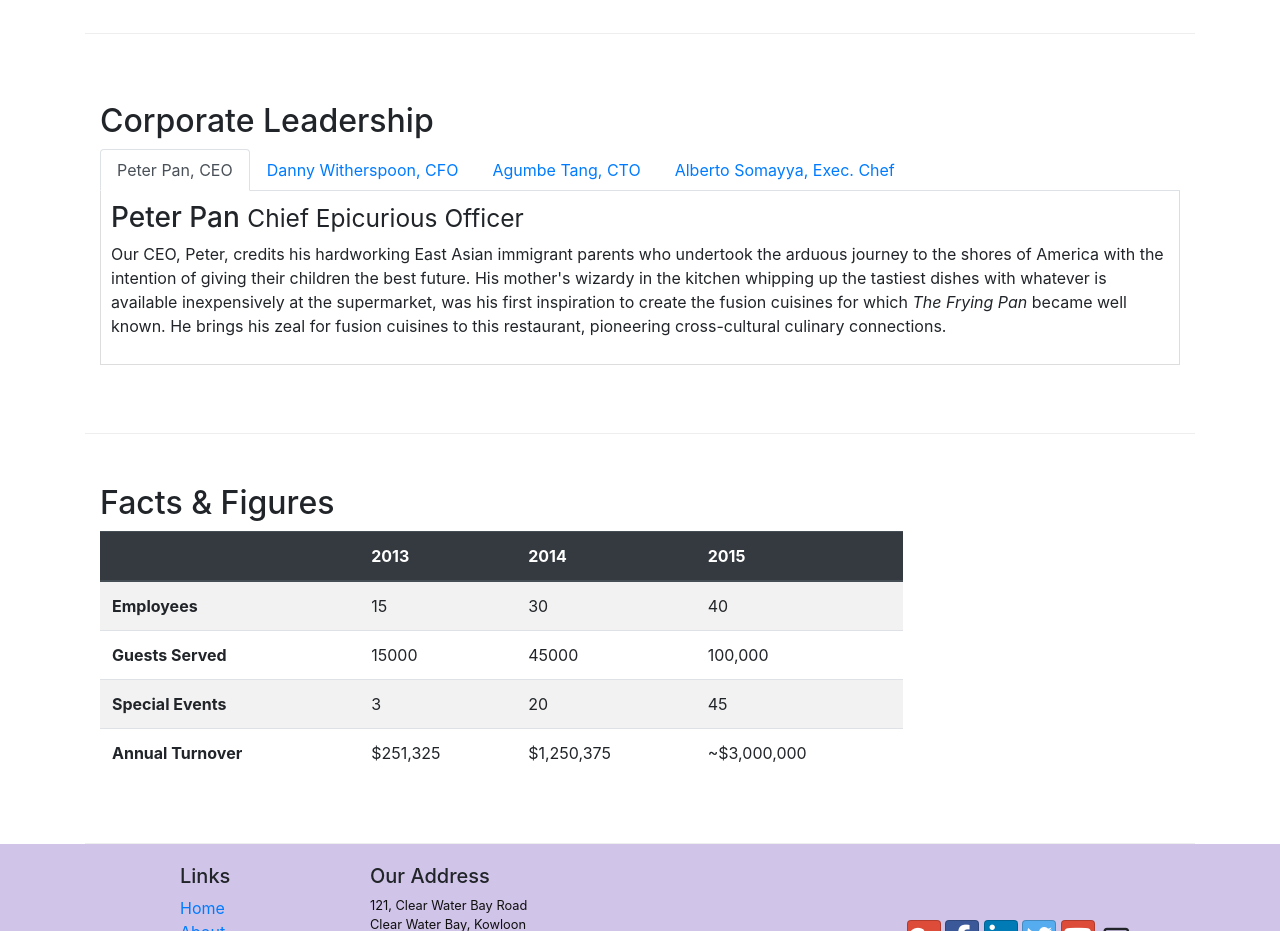
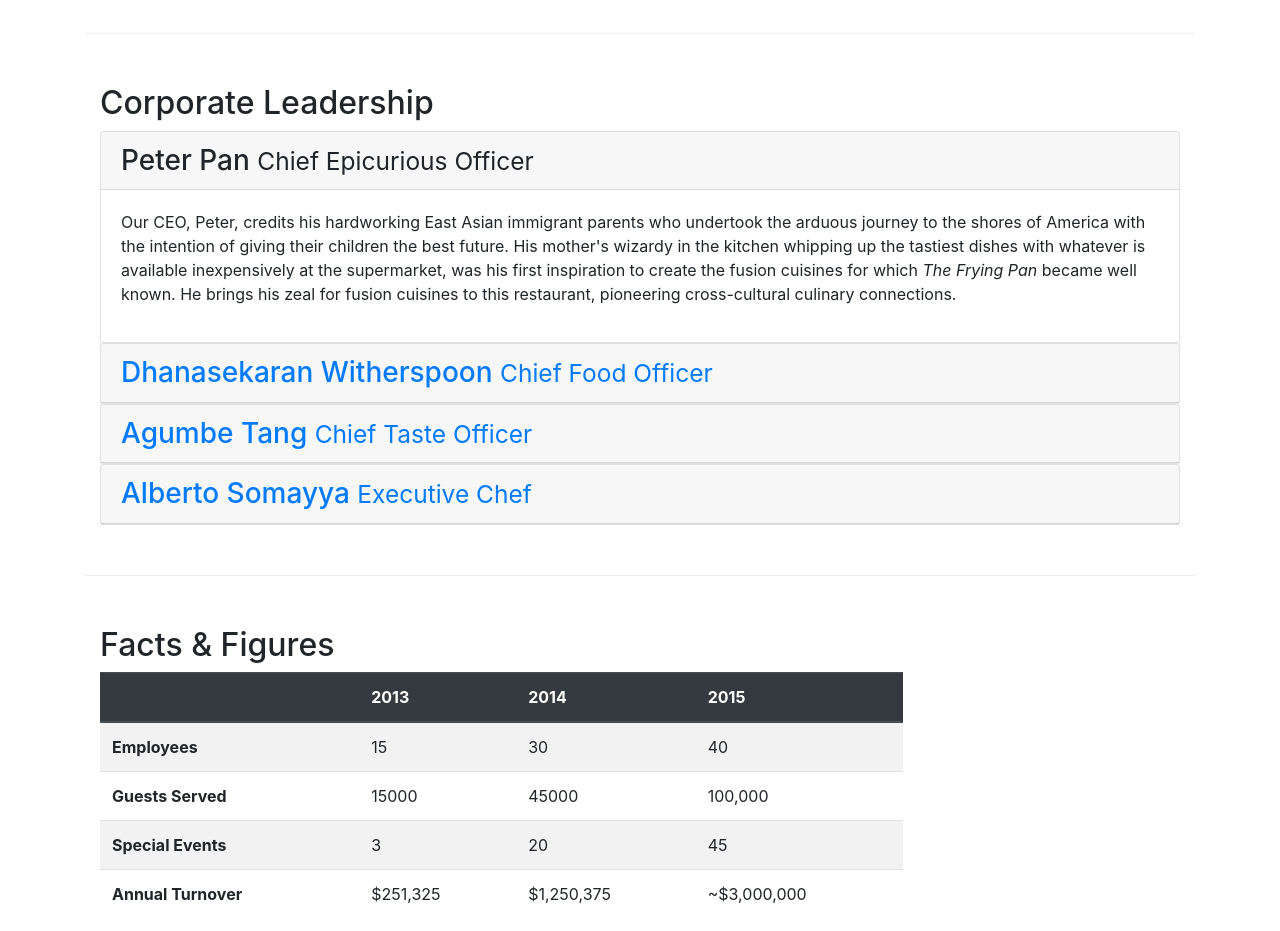
Before and after one commit to greeegooo/coursera-Bootstrap4, a plain HTML site: page aboutus.html in a window 1280 px wide. Shown: the part 940-1871 px from the top of the page. Drawn offline with nearby package versions, Linux system fonts and the light colour scheme.

Commit message:
Accordion

```diff
--- a/aboutus.html
+++ b/aboutus.html
@@ -105,44 +105,68 @@
                 <div class="col">
                     <h2>Corporate Leadership</h2>
 
-                    <ul class="nav nav-tabs">
-                        <li class="nav-item">
-                          <a class="nav-link active" href="#peter"
-                            role="tab" data-toggle="tab">Peter Pan, CEO</a>
-                        </li>
-                        <li class="nav-item">
-                          <a class="nav-link" href="#danny" role="tab"
-                            data-toggle="tab">Danny Witherspoon, CFO</a>
-                        </li>
-                        <li class="nav-item">
-                          <a class="nav-link" href="#agumbe"role="tab"
-                            data-toggle="tab">Agumbe Tang, CTO</a>
-                        </li>
-                        <li class="nav-item">
-                          <a class="nav-link" href="#alberto" role="tab"
-                            data-toggle="tab">Alberto Somayya, Exec. Chef</a>
-                        </li>
-                    </ul>
+                    <div id="accordion">
 
-                    <div class="tab-content">
-                        <div role="tabpanel" class="tab-pane fade show active" id="peter">
-                            <h3>Peter Pan <small>Chief Epicurious Officer</small></h3>
-                            <p class="d-none d-sm-block">Our CEO, Peter, credits his hardworking East Asian immigrant parents who undertook the arduous journey to the shores of America with the intention of giving their children the best future. His mother's wizardy in the kitchen whipping up the tastiest dishes with whatever is available inexpensively at the supermarket, was his first inspiration to create the fusion cuisines for which <em>The Frying Pan</em> became well known. He brings his zeal for fusion cuisines to this restaurant, pioneering cross-cultural culinary connections.</p>
+                        <div class="card">
+                            <div class="card-header" role="tab" id="peterhead">
+                                <h3 class="mb-0">
+                                    <a data-toggle="collapse" data-target="#peter">
+                                    Peter Pan <small>Chief Epicurious Officer</small>
+                                    </a>
+                                </h3>
+                            </div>
+                            <div class="collapse show" id="peter" data-parent="#accordion">
+                                <div class="card-body">
+                                    <p class="d-none d-sm-block">Our CEO, Peter, credits his hardworking East Asian immigrant parents who undertook the arduous journey to the shores of America with the intention of giving their children the best future. His mother's wizardy in the kitchen whipping up the tastiest dishes with whatever is available inexpensively at the supermarket, was his first inspiration to create the fusion cuisines for which <em>The Frying Pan</em> became well known. He brings his zeal for fusion cuisines to this restaurant, pioneering cross-cultural culinary connections.</p>
+                                </div>
+                            </div>
                         </div>
-                        <div role="tabpanel" class="tab-pane fade" id="danny">
-                            <h3>Dhanasekaran Witherspoon <small>Chief Food Officer</small></h3>
-                            <p class="d-none d-sm-block">Our CFO, Danny, as he is affectionately referred to by his colleagues, comes from a long established family tradition in farming and produce. His experiences growing up on a farm in the Australian outback gave him great appreciation for varieties of food sources. As he puts it in his own words, <em>Everything that runs, wins, and everything that stays, pays!</em></p>
+
+                        <div class="card">
+                            <div class="card-header" role="tab" id="dannyhead">
+                                <h3 class="mb-0">
+                                    <a class="collapsed" data-toggle="collapse" data-target="#danny">
+                                    Dhanasekaran Witherspoon <small>Chief Food Officer</small>
+                                    </a>
+                                </h3>
+                            </div>
+                            <div class="collapse" id="danny" data-parent="#accordion">
+                                <div class="card-body">
+                                    <p class="d-none d-sm-block">Our CFO, Danny, as he is affectionately referred to by his colleagues, comes from a long established family tradition in farming and produce. His experiences growing up on a farm in the Australian outback gave him great appreciation for varieties of food sources. As he puts it in his own words, <em>Everything that runs, wins, and everything that stays, pays!</em></em></p>
+                                </div>
+                            </div>
                         </div>
-                        <div role="tabpanel" class="tab-pane fade" id="agumbe">
-                            <h3>Agumbe Tang <small>Chief Taste Officer</small></h3>
-                            <p class="d-none d-sm-block">Blessed with the most discerning gustatory sense, Agumbe, our CTO, personally ensures that every dish that we serve meets his exacting tastes. Our chefs dread the tongue lashing that ensues if their dish does not meet his exacting standards. He lives by his motto, <em>You click only if you survive my lick.</em></p>
+
+                        <div class="card">
+                            <div class="card-header" role="tab" id="agumbehead">
+                                <h3 class="mb-0">
+                                    <a class="collapsed" data-toggle="collapse" data-target="#agumbe">
+                                    Agumbe Tang <small>Chief Taste Officer</small>
+                                    </a>
+                                </h3>
+                            </div>
+                            <div class="collapse" id="agumbe" data-parent="#accordion">
+                                <div class="card-body">
+                                    <p class="d-none d-sm-block">Blessed with the most discerning gustatory sense, Agumbe, our CTO, personally ensures that every dish that we serve meets his exacting tastes. Our chefs dread the tongue lashing that ensues if their dish does not meet his exacting standards. He lives by his motto, <em>You click only if you survive my lick.</em></p>
+                                </div>
+                            </div>
                         </div>
-                        <div role="tabpanel" class="tab-pane fade" id="alberto">
-                            <h3>Alberto Somayya <small>Executive Chef</small></h3>
-                            <p class="d-none d-sm-block">Award winning three-star Michelin chef with wide International experience having worked closely with whos-who in the culinary world, he specializes in creating mouthwatering Indo-Italian fusion experiences. He says, <em>Put together the cuisines from the two craziest cultures, and you get a winning hit! Amma Mia!</em></p>
+
+                        <div class="card">
+                            <div class="card-header" role="tab" id="albertohead">
+                                <h3 class="mb-0">
+                                    <a class="collapsed" data-toggle="collapse" data-target="#alberto">
+                                    Alberto Somayya <small>Executive Chef</small>
+                                    </a>
+                                </h3>
+                            </div>
+                            <div class="collapse" id="alberto" data-parent="#accordion">
+                                <div class="card-body">
+                                    <p class="d-none d-sm-block">Award winning three-star Michelin chef with wide International experience having worked closely with whos-who in the culinary world, he specializes in creating mouthwatering Indo-Italian fusion experiences. He says, <em>Put together the cuisines from the two craziest cultures, and you get a winning hit! Amma Mia!</em></em></p>
+                                </div>
+                            </div>
                         </div>
                     </div>
-
                 </div>
             </div>
 
```
